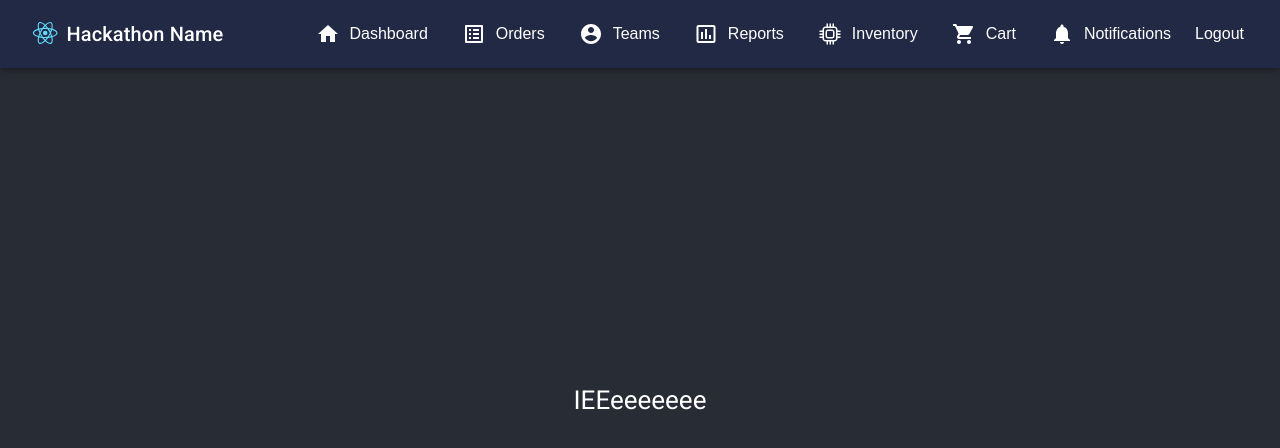
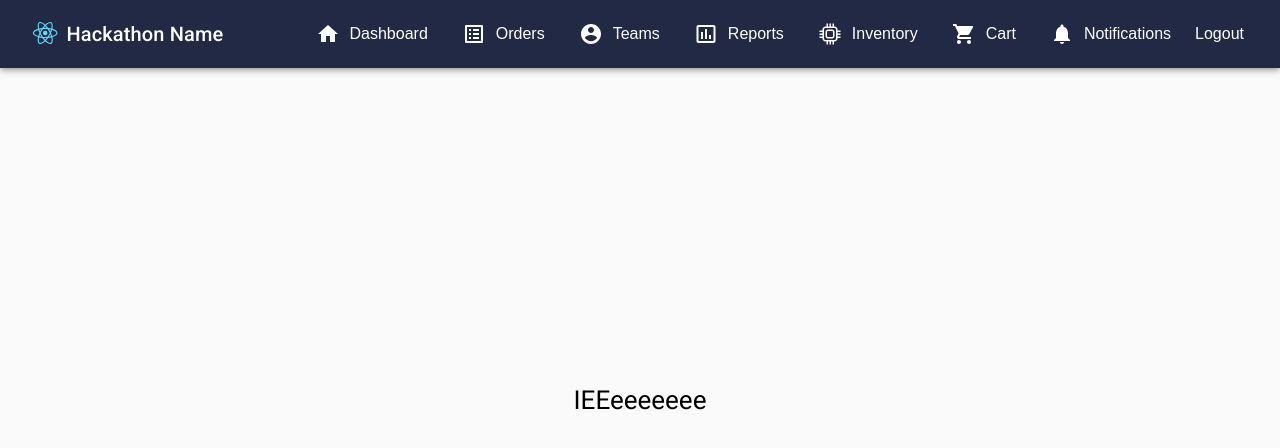
Before and after one commit to ieeeuoft/hackathon-template, a React (Create React App) app in the folder hackathon_site/dashboard/frontend/: page / in a window 1280 px wide. Shown: the top 448 px of the page. Built offline with nearby package versions, Linux system fonts and the light colour scheme.

Commit message:
changed background color and removed unused classes

```diff
--- a/hackathon_site/dashboard/frontend/src/App.scss
+++ b/hackathon_site/dashboard/frontend/src/App.scss
@@ -1,38 +1,17 @@
+@import 'assets/abstracts/mixins';
+@import 'assets/abstracts/variables';
+
 .App {
   text-align: center;
-}
-
-.App-logo {
-  height: 40vmin;
-  pointer-events: none;
-}
-
-@media (prefers-reduced-motion: no-preference) {
-  .App-logo {
-    animation: App-logo-spin infinite 20s linear;
-  }
+  background-color: color(backgroundC);
 }
 
 .App-header {
-  background-color: #282c34;
   min-height: 100vh;
   display: flex;
   flex-direction: column;
   align-items: center;
   justify-content: center;
   font-size: calc(10px + 2vmin);
-  color: white;
+  color: color(font);
 }
-
-.App-link {
-  color: #61dafb;
-}
-
-@keyframes App-logo-spin {
-  from {
-    transform: rotate(0deg);
-  }
-  to {
-    transform: rotate(360deg);
-  }
-}
```
